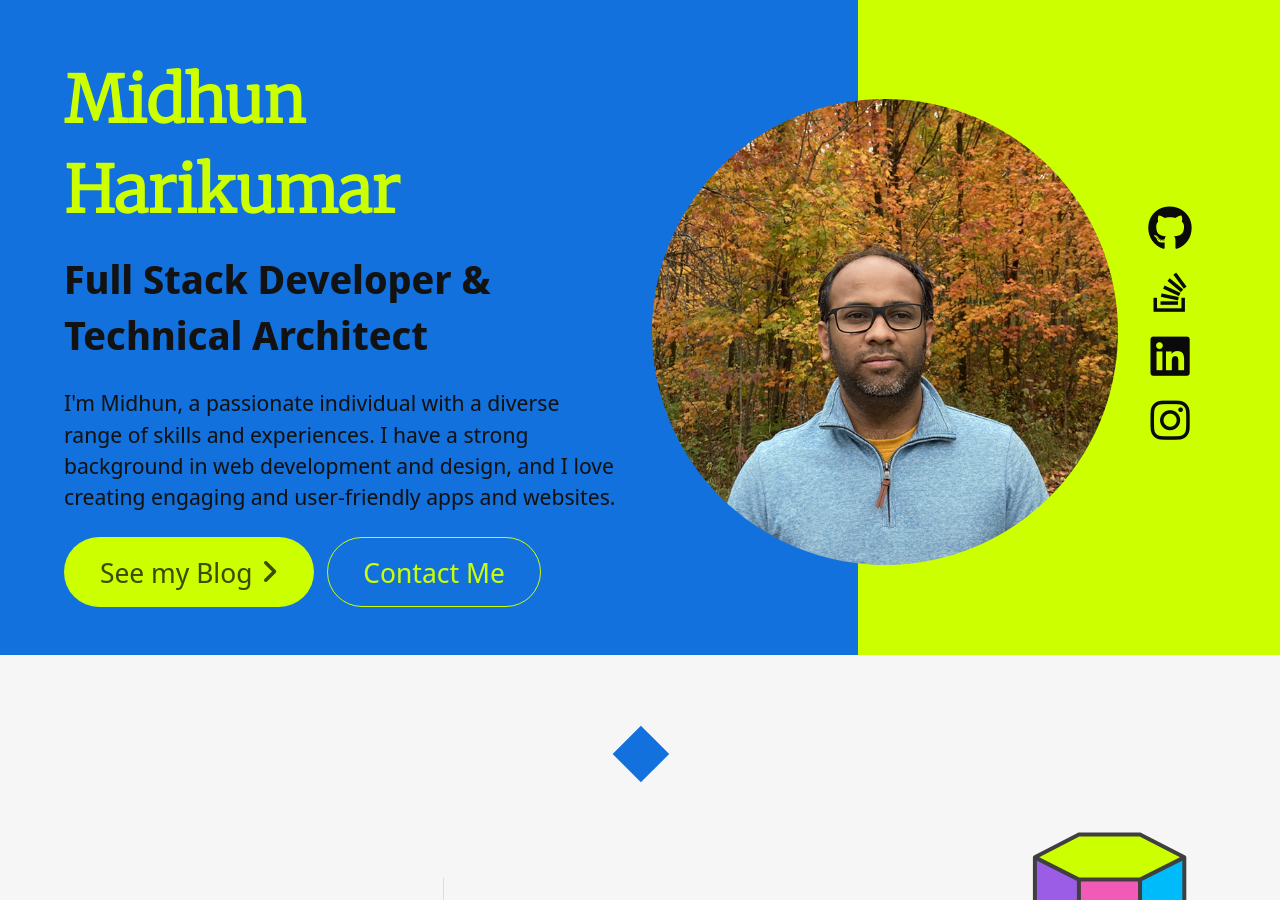
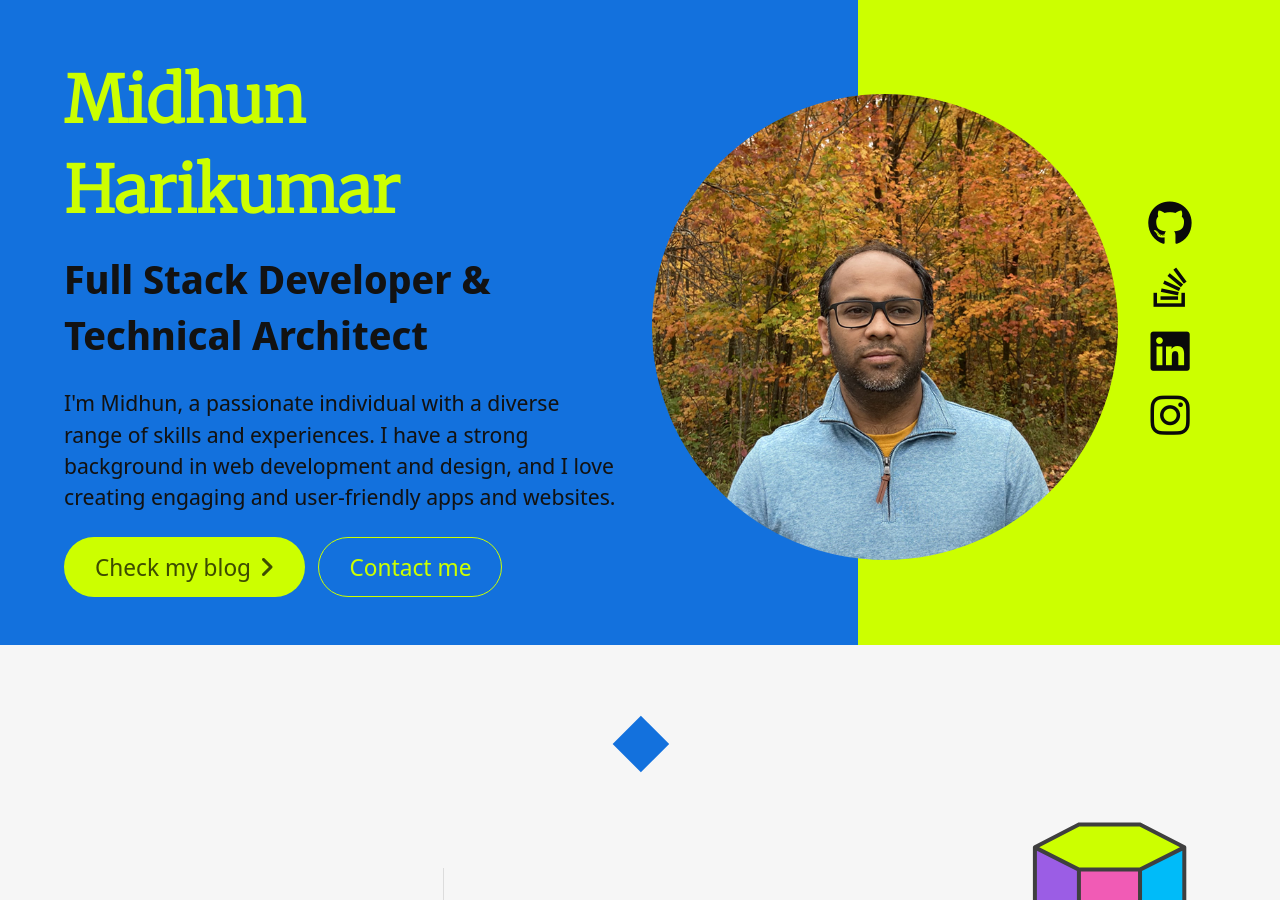
Before and after one commit to midhunhk/midhunhk.github.io, a Jekyll site: the page built from index.html, in a window 1280 px wide and 900 px high. Built offline with Jekyll 4.4.1, drawn with Linux system fonts in a browser that asks for light colours; nearby versions of some CDN libraries; comment, search, counter and statistics services are not loaded; a style sheet for code colours, icons or effects is not loaded.

Commit message:
update copy

```diff
--- a/index.html
+++ b/index.html
@@ -20,11 +20,11 @@
                             </p>
 
                             <div class="has-text-centered-mobile mt-4">
-                                <a class="is-success button is-medium is-rounded" href="/blog">
-                                    <span class="mr-2">See my Blog</span>
+                                <a class="is-success button is-medium is-rounded is-size-6" href="/blog">
+                                    <span class="mr-2">Check my blog</span>
                                     <i class="fas fa-angle-right"></i>
                                 </a>
-                                <button class="button is-success is-outlined is-medium ml-2 is-rounded" onclick="javascript:scrollToSection('contact')">Contact Me</button>
+                                <button class="button is-success is-outlined is-medium ml-2 is-rounded is-size-6" onclick="javascript:scrollToSection('contact')">Contact me</button>
                             </div>
 
                         </div>
```
